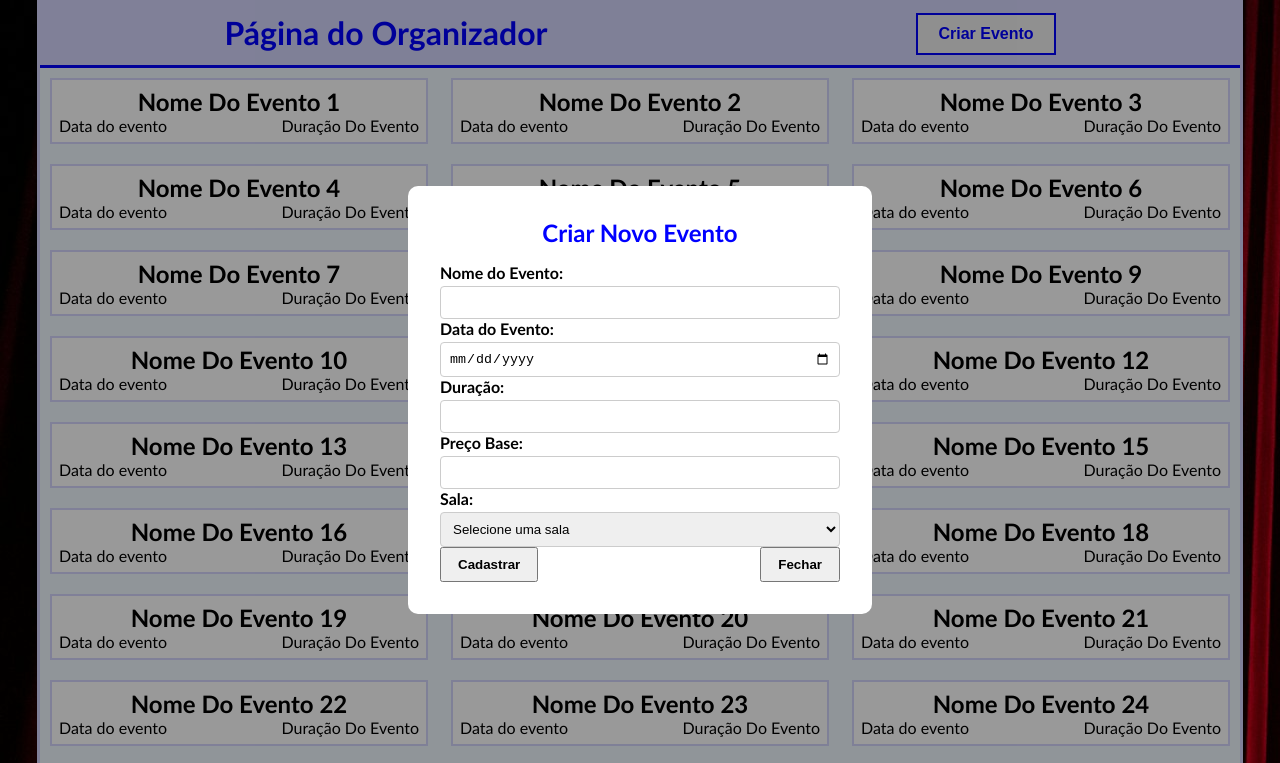
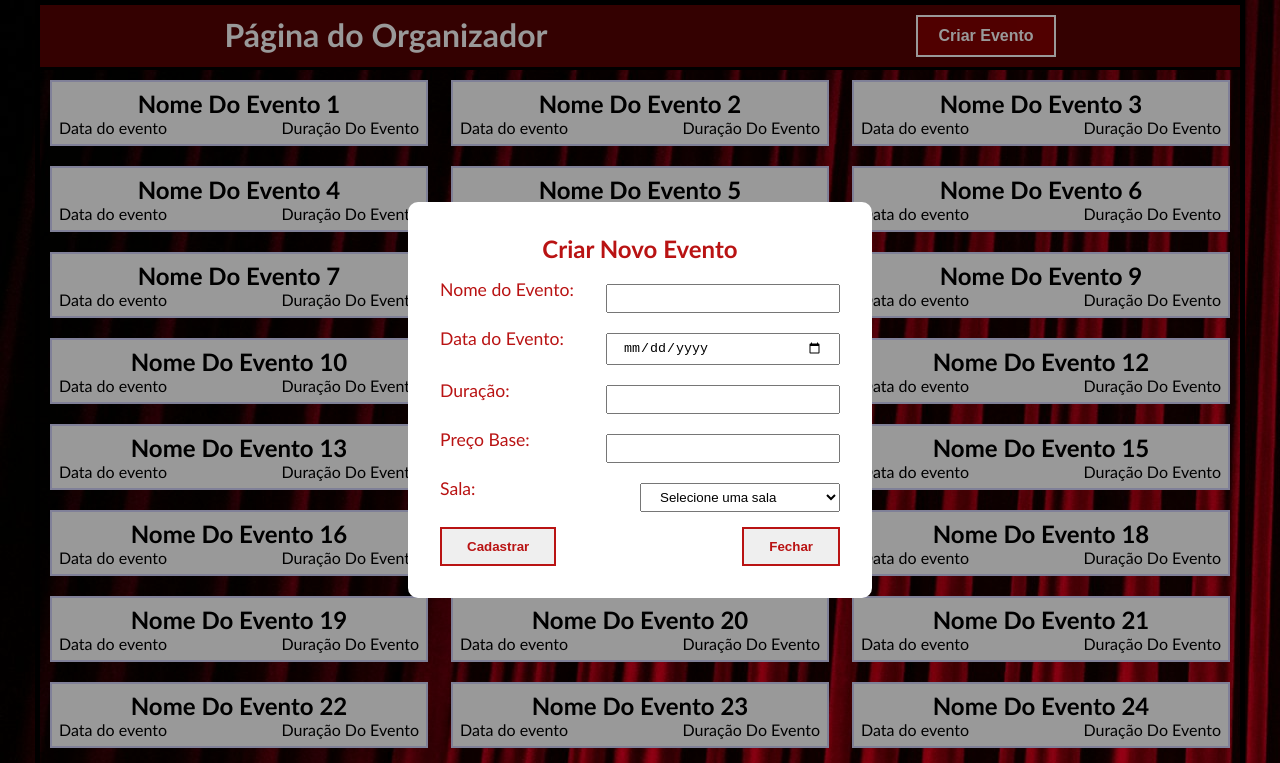
Before and after one commit to Codee-Hub/theater_management_web, a plain HTML site: page html/organizer_page.html in a window 1280 px wide. Both pictures are taken after a click on the button "Criar Evento". Shown: the top 763 px of the page. Drawn offline with Linux system fonts and the light colour scheme.

Commit message:
feat: estilizei a tela do organizador

```diff
--- a/html/css/style.css
+++ b/html/css/style.css
@@ -83,7 +83,7 @@ body {
     padding: 3px 5px;
     text-decoration: none;
     color: rgb(185, 19, 19);
-    border: 2px solid rgb(185, 19, 19);;
+    border: 2px solid rgb(185, 19, 19);
 }
 
 #form div a:hover {
@@ -99,15 +99,14 @@ body {
     display: flex;
     flex-direction: column;
     align-items: center;
-    background-color: aliceblue;
-    border: 3px solid rgb(212, 213, 252);
+    border: 5px solid rgb(0, 0, 0);;
 }
 
 /* Header */
 
 header {
-    background-color: rgb(212, 213, 252);
-    border-bottom: 3px solid blue;
+    background-color: rgb(87, 2, 2);
+    border-bottom: 3px solid rgb(0, 0, 0);
     width: 100%;
     display: flex;
     justify-content: space-around;
@@ -116,23 +115,21 @@ header {
 }
 
 header h1 {
-    color: blue;
+    color: white;
 }
 
 header button {
-    color: blue;
-    border: 2px solid blue;
+    color: white;
+    background-color: rgb(134, 0, 0) ;
+    border: 2px solid white;
     font-size: 1em;
     font-weight: bold;
     padding: 10px 20px;
 }
 
 header button:hover {
-    background-color: rgb(212, 213, 252);
-    color: blue;
-    border: 2px solid blue;
-    font-size: 1em;
     font-weight: bold;
+    padding: 11px 21px
 }
 
 header#header-client-page div {
@@ -199,31 +196,61 @@ main {
 
 .modal-content h2 {
     margin-top: 0;
-    color: blue;
+    color: rgb(185, 19, 19);
     text-align: center;
 }
 
-.modal-content label {
+.modal-content form {
     display: flex;
     flex-direction: column;
-    font-weight: bold;
+}
+
+.modal-content label {
+    font-size: 1.1em;
+    color: rgb(185, 19, 19);
+    display: flex;
+    justify-content: space-between;
 }
 
 .modal-content input,
 .modal-content select {
-    padding: 0.5rem;
-    margin-top: 0.25rem;
-    border: 1px solid #ccc;
-    border-radius: 4px;
+    margin: 5px 0 15px;
+    padding: 5px 15px;
+    width: 50%;
 }
+
+.modal-content select:hover,
+.modal-content input:hover {
+    margin: 5px 0 15px;
+    border: 2px solid rgb(185, 19, 19);;
+}
+
+.modal-content select:focus,
+.modal-content input:focus {
+    margin: 5px 0 15px;
+    border: 2px solid rgb(185, 19, 19);;
+}
+
 
 .modal-buttons {
     display: flex;
-    justify-content: space-between;
+    justify-content: space-around;
 }
 
 .modal-buttons button {
-    padding: 0.5rem 1rem;
     font-weight: bold;
-    cursor: pointer;
+    color: black;
+    padding: 10px 25px;
+    text-decoration: none;
+    color: rgb(185, 19, 19);
+    border: 2px solid rgb(185, 19, 19);
 }
+
+.modal-buttons button:hover {
+    font-weight: bold;
+    padding: 10px 25px;
+    text-decoration: none;
+    color: rgb(255, 255, 255);
+    background-color:rgb(185, 19, 19) ;
+    border: 2px solid rgb(255, 255, 255);
+}
```
Also changed, not shown: html/client_page_busca.html (+2 -2 lines).
